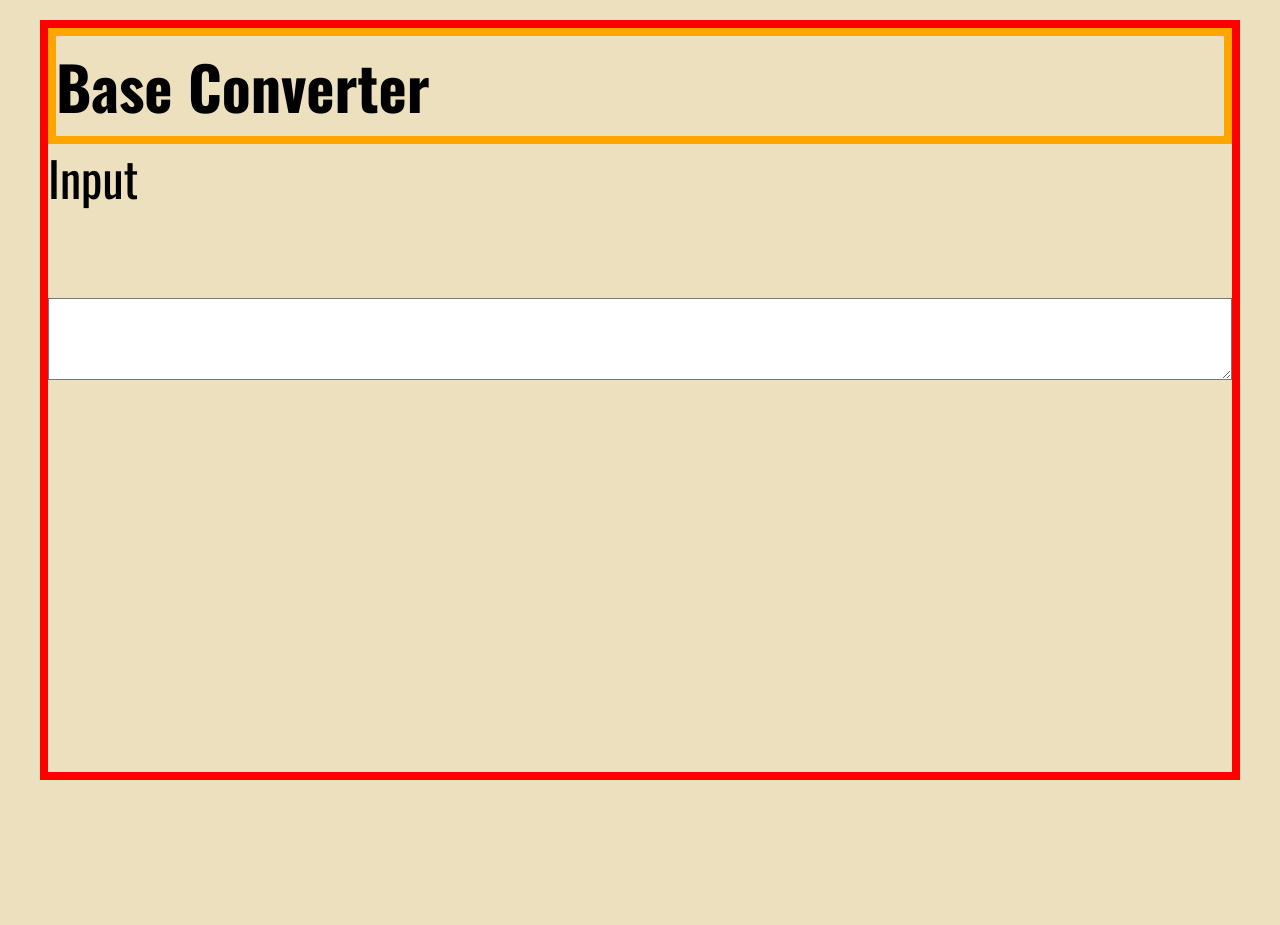
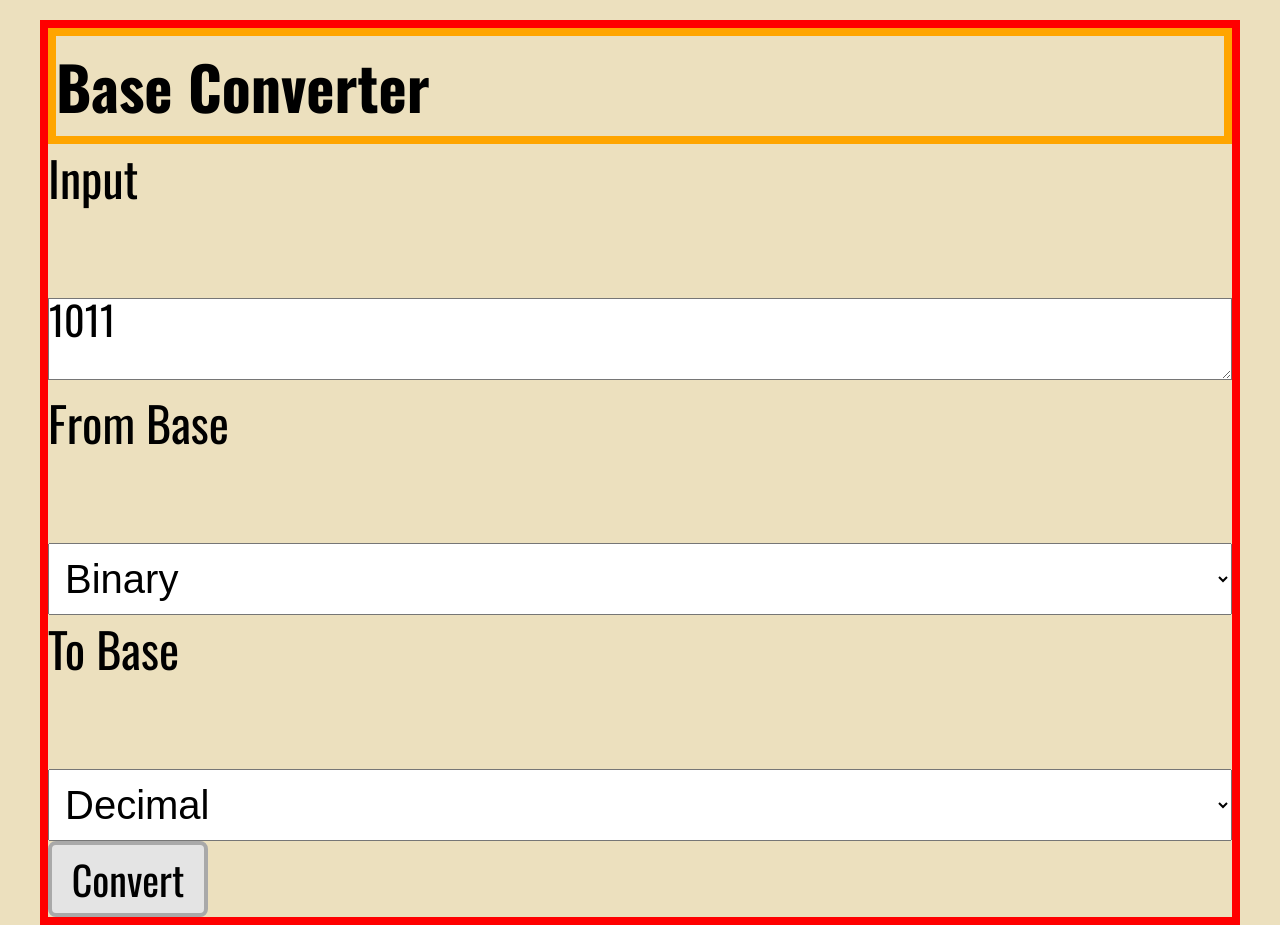
Before and after one commit to recursive-redundancy/base-converter-web, a React app: page / in a window 1280 px wide. Before the commit the page ends 800 px from the top, so only its background shows below. Built offline with nearby package versions, Linux system fonts and the light colour scheme.

Commit message:
breaking apart old app

```diff
--- a/src/views/App/App.js
+++ b/src/views/App/App.js
@@ -8,10 +8,33 @@ const App = ({handleInput, handleSolve, isSolving}) => {
                 <h1>Base Converter</h1>
             </div>
             <div className={styles.inputarea}>
-                <h2 id='input-label'>Input</h2>
-                <textarea />
+                <h2>Input</h2>
+                <textarea>1011</textarea>
+
+                <div>
+                    <h2>From Base</h2>
+                </div>
+                <select>
+                <option value='bin' selected>Binary</option>
+                <option value='oct'>Octal</option>
+                <option value='dec'>Decimal</option>
+                <option value='hex'>Hex</option>
+                </select>
+
+                <div>
+                    <h2>To Base</h2>
+                </div>
+                <select>
+                    <option value='bin'>Binary</option>
+                    <option value='oct'>Octal</option>
+                    <option value='dec' selected>Decimal</option>
+                    <option value='hex'>Hex</option>
+                </select>
+
+                <div id='cell-convert' class='cell'>
+                    <button id='btn-convert' ontouchstart=''>Convert</button>
+                </div>
             </div>
-
         </div>
     );
 };
@@ -19,52 +42,8 @@ const App = ({handleInput, handleSolve, isSolving}) => {
 export default App;
 
 
-// <div class='row label'>
-// <div class='cell label'>
-// <h2 id='input-label'>Input</h2>
-// </div>
-// </div>
-// <div class='row text'>
-// <div class='cell in-out'>
-// <div class='wrap-text'>
-//     <textarea id='txt-input' class='txt-base'>0</textarea>
-// </div>
-// </div>
-// </div>
 
-// <div id='area-select' class='row'>
-// <div class='cell'>
-// <div class='table select'>
-//     <div class='row labels'>
-//     <div class='cell'>
-//         <h2>From Base</h2>
-//     </div>
-//     <div class='cell'>
-//         <h2>To Base</h2>
-//     </div>
-//     <div class='cell'>
-//     </div>
-//     </div>
-//     <div class='row controls'>
-//     <div class='cell'>
-//         <select id='sel-from'>
-//         <option value='bin' selected>Binary</option>
-//         <option value='oct'>Octal</option>
-//         <option value='dec'>Decimal</option>
-//         <option value='hex'>Hex</option>
-//         </select>
-//     </div>
-//     <div class='cell'>
-//         <select id='sel-to'>
-//             <option value='bin'>Binary</option>
-//             <option value='oct'>Octal</option>
-//             <option value='dec' selected>Decimal</option>
-//             <option value='hex'>Hex</option>
-//         </select>
-//     </div>
-//     <div id='cell-convert' class='cell'>
-//         <button id='btn-convert' ontouchstart=''>Convert</button>
-//     </div>
+
 //     </div>
 // </div>
 // </div>
```
Also changed, not shown: src/components/BaseSelect/BaseSelect.js (added), src/components/BaseSelect/baseselect-module.scss (added), src/components/BaseSelect/index.js (added), src/components/Input/Input.js (added), src/components/Input/index.js (added), src/components/Input/input.module.scss (added), src/components/Output/Output.js (added), src/components/Output/index.js (added), src/components/Output/output.module.scss (added).
